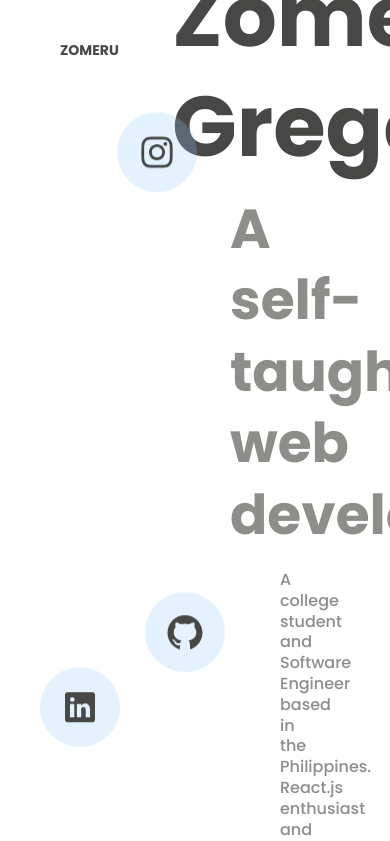
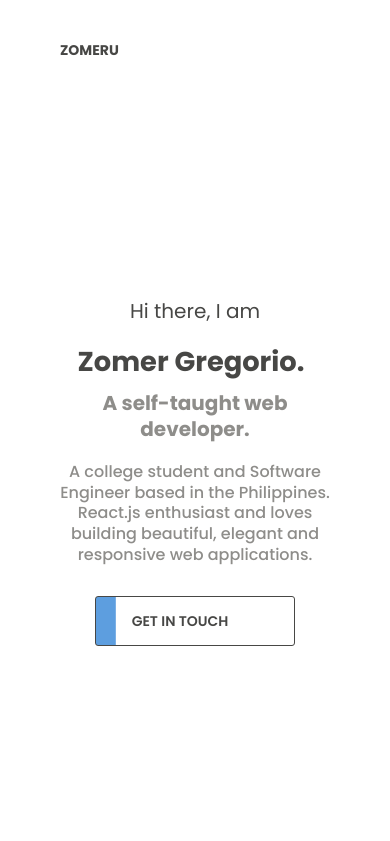
Before and after one commit to zomeru/portfolio, a Next.js app: page / in a window 390 px wide. Shown: the top 841 px of the page. Built offline with nearby package versions, Linux system fonts and the light colour scheme.

Commit message:
Add media queries and some tweaks

```diff
--- a/src/components/sections/hero.tsx
+++ b/src/components/sections/hero.tsx
@@ -1,6 +1,4 @@
 import React from 'react';
-import { AiFillGithub, AiOutlineInstagram } from 'react-icons/ai';
-import { IoLogoLinkedin } from 'react-icons/io';
 import { Button } from '../index';
 import { floatingLinks } from '../../data';
 import styled from 'styled-components';
@@ -19,30 +17,55 @@ const StyledHeroContainer = styled.div`
   display: flex;
   flex-direction: column;
   justify-content: center;
+
+  @media only screen and (max-width: 1060px) {
+    padding: 0 80px;
+  }
+
+  @media only screen and (max-width: 768px) {
+    padding: 0 50px;
+  }
+
+  @media only screen and (max-width: 600px) {
+    padding: 0 30px;
+  }
+
+  @media only screen and (max-width: 480px) {
+    padding: 0;
+  }
 `;
 
 const StyledHeroContent = styled.div`
   position: relative;
-  height: calc(70%);
+  height: 70%;
   display: flex;
   flex-direction: column;
   justify-content: center;
+
+  @media only screen and (max-width: 1000px) {
+    text-align: center;
+  }
 
   h1 {
     font-weight: var(--font-regular);
     font-size: var(--fz-xxl);
     margin-bottom: var(--mg-md);
+
+    @media only screen and (max-width: 600px) {
+      font-size: var(--fz-xl);
+    }
   }
 
   h2 {
     margin-left: -8px;
     font-weight: var(--font-bold);
-    font-size: 85px;
+    /* font-size: 85px; */
+    font-size: clamp(24px, 7vw, 85px);
     margin-bottom: var(--mg-sm);
     position: relative;
     max-width: 720px;
 
-    :hover {
+    /* :hover {
       color: var(--gray-light);
     }
 
@@ -63,15 +86,20 @@ const StyledHeroContent = styled.div`
 
     :hover::before {
       width: 100%;
-    }
+    } */
   }
 
   h3 {
     margin-left: var(--mg-xl);
     font-weight: var(--font-bold);
-    font-size: 55px;
+    /* font-size: 55px; */
+    font-size: clamp(20px, 5vw, 55px);
     margin-bottom: var(--mg-md);
     color: var(--gray-light);
+
+    @media only screen and (max-width: 1000px) {
+      margin-left: 0;
+    }
   }
 
   .four {
@@ -79,11 +107,20 @@ const StyledHeroContent = styled.div`
     font-weight: var(--font-medium);
     margin-left: var(--mg-xxl);
     color: var(--gray-light);
+
+    @media only screen and (max-width: 1000px) {
+      margin-left: 0;
+      max-width: 100%;
+    }
   }
 
   .hero-button {
     margin-left: var(--mg-xxl);
     margin-top: var(--mg-lg);
+
+    @media only screen and (max-width: 1000px) {
+      margin: var(--mg-lg) auto 0 auto;
+    }
   }
 
   .icon-container {
@@ -108,6 +145,10 @@ const StyledHeroContent = styled.div`
     width: 80px;
     height: 80px;
     transition: all 0.2s ease-in-out;
+
+    @media only screen and (max-width: 1000px) {
+      display: none;
+    }
 
     :hover {
       background-color: rgba(144, 202, 249, 0.35);
```
